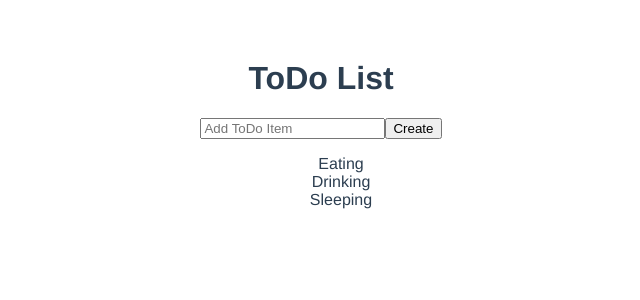
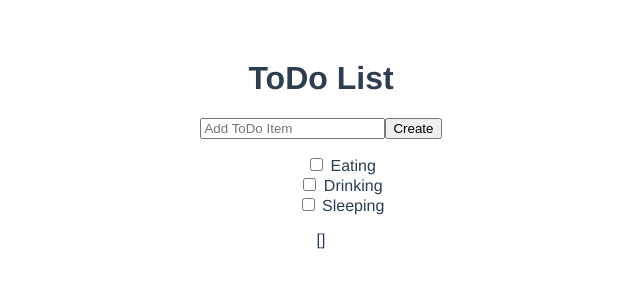
Before and after one commit to nsc-nis/5BHIT_Uebung_05-ToDoList, a Vue app: page / in a window 1280 px wide. Shown: the top 300 px of the page, without its empty margins (319-959 px from the left). Built offline with nearby package versions, Linux system fonts and the light colour scheme.

Commit message:
Update ToDoList.vue

```diff
--- a/src/components/ToDoList.vue
+++ b/src/components/ToDoList.vue
@@ -1,12 +1,20 @@
 <template>
   <ul>
     <li v-for="(item, index) in toDoList" :key="index">
+      <input
+        type="checkbox"
+        :id="item.name"
+        :value="item.name"
+        v-model="checkedItems"
+      />
       {{ item.name }}
     </li>
   </ul>
+  {{ checkedItems }}
 </template>
 
 <script>
+import { ref } from "vue";
 export default {
   props: {
     toDoList: {
@@ -15,7 +23,8 @@ export default {
     }
   },
   setup() {
-    return {};
+    const checkedItems = ref([]);
+    return { checkedItems };
   }
 };
 </script>
```
